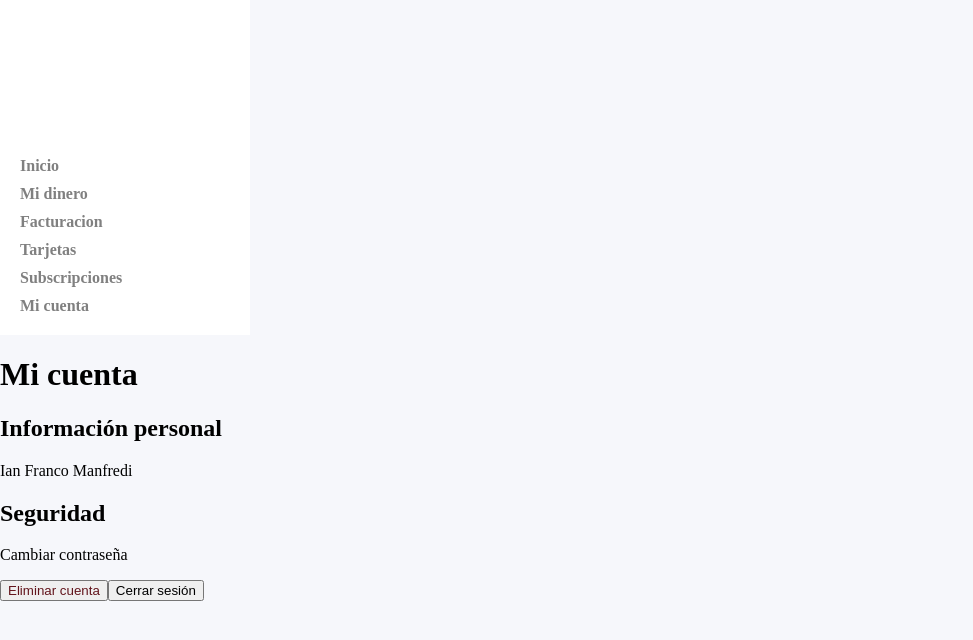
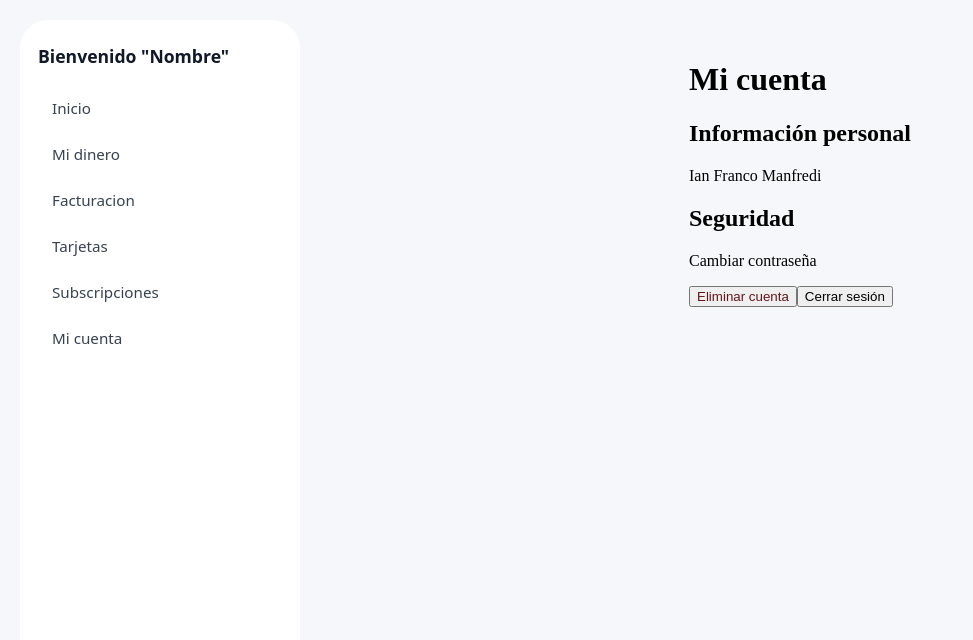
Before and after one commit to tomisanti05/Sistema-Gestion-Finanzas, a React (Vite) app in the folder apps/frontend/: page / in a window 1280 px wide. Shown: the top 640 px of the page, without its empty margins (0-973 px from the left). Built offline with nearby package versions, Linux system fonts and the light colour scheme.

Commit message:
agrego estilo del sidebar

```diff
--- /dev/null
+++ b/apps/frontend/src/App.css
@@ -0,0 +1,17 @@
+.contenedor {
+  display: flex ;
+  flex-direction: row ;
+  align-items: flex-start;
+  width: 100%;
+  min-height: 100vh;
+  box-sizing: border-box;
+}
+
+.main-content {
+  flex: 1;
+  padding: 40px;
+  display: flex;
+  flex-direction: column;
+  align-items: center;
+  box-sizing: border-box;
+}
--- a/apps/frontend/src/layout.css
+++ b/apps/frontend/src/layout.css
@@ -1,29 +1,50 @@
-.Layout {
-  width: 250px;
-  background-color: white;
-  color: white;
-  padding: 20px;
+.Layout, .sidebar-card {
+  width: 280px;
+  background-color: #ffffff;
+  border-radius: 28px;
+  padding: 24px 18px;
+  display: flex;
+  flex-direction: column ;
+  box-sizing: border-box;
+  font-family: system-ui, -apple-system, sans-serif;
+  margin: 20px;
+  height: calc(100vh - 40px);
+}
+
+.Layout h1, .sidebar-card h1, .sidebar-card h2 {
+  font-size: 1.1rem;
+  font-weight: 700;
+  color: #111827;
+  margin: 0 0 20px 0;
+  text-align: left;
+}
+
+.sidebar-menu {
   display: flex;
   flex-direction: column;
-  box-sizing: border-box;
-    height: 100%;
-}
-
-.sidebar-menu{
-   display: flex;
-   flex-direction: column;
-   gap:10px;
-   margin-top: 20px;
-   height: 100%;
+  gap: 6px;
+  width: 100%;
 }
 
 .sidebar-menu a {
-    color: rgb(240, 204, 240);
-    font-weight: bold;
-    text-decoration: none;
+  text-decoration: none ;
+  color: #374151;
+  font-size: 0.95rem;
+  font-weight: 500;
+  padding: 10px 14px;
+  border-radius: 12px;
+  display: flex;
+  align-items: center;
+
 }
 
+.sidebar-menu a:hover {
+  background-color: #f3f4f6;
+  color: #111827;
+}
 
-.sidebar-menu a.gray {
-    color: gray;
+.sidebar-menu a.active, .sidebar-menu a.white {
+  background-color: #f1edfe ;
+  color: #5b3ce6 ;
+  font-weight: 600;
 }
--- a/apps/frontend/src/pages/layout.tsx
+++ b/apps/frontend/src/pages/layout.tsx
@@ -12,20 +12,26 @@ export default function Layout() {
         { path: "/miCuenta", name: "Mi cuenta"}
         ];
     return(
-      <div className="Layout">
+        <aside className='sidebar-card'>
+
+        <div className="sidebar-header">
         <h1>Bienvenido "Nombre"</h1>
+        </div>
         <nav className="sidebar-menu">
-            {sidebarLinks.map((link) => (
-                <NavLink
+                {sidebarLinks.map((link) => (
+                    <NavLink
                     key={link.path}
                     to={link.path}
                     className= {({ isActive }: any) => isActive ? "white" : "gray"}
-                >
-                    {link.name}
-                </NavLink>
-            ))}
+                    >
+                        <div className='link-left'>
+
+                            <span className='link-name'>{link.name}</span>
+                        </div>
+                    </NavLink>
+                ))}
         </nav>
-      </div>
+    </aside>
     )
 
 }
```
Also changed, not shown: apps/frontend/src/App.tsx (+4 -3 lines).
